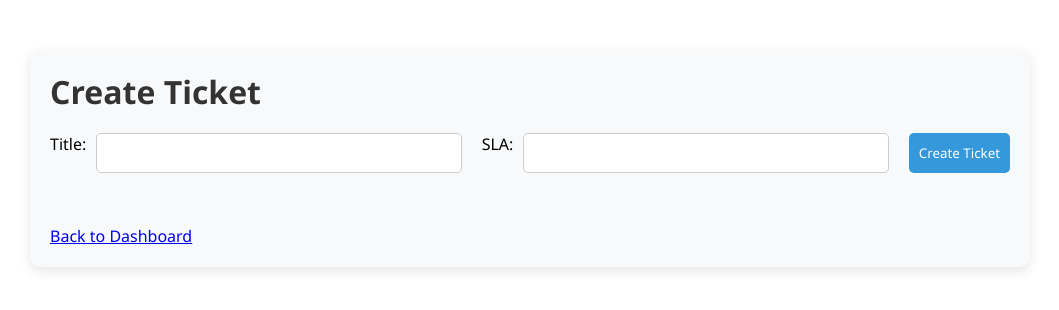
After one commit to bolarinwaolayinka42-design/YbeeApp, a Node server app: template views/createTicket.ejs in a window 1280 px wide. The commit adds this page. Shown: the top 310 px of the page, without its empty margins (110-1169 px from the left). Run offline with Node 20, Linux system fonts and the light colour scheme; the template is opened without the code that fills it, so the values that code supplies are empty.

Commit message:
Improve user workflow and dashboard features

```diff
--- a/server.js
+++ b/server.js
@@ -131,3 +131,32 @@ app.get("/logout", (req, res) => {
 app.listen(PORT, () =>
   console.log(`Server running at http://localhost:${PORT}`)
 );
+
+
+// Render create ticket form
+app.get("/tickets/create", (req, res) => {
+  if (!req.session.user) return res.redirect("/");
+  res.render("createTicket", { user: req.session.user.email, error: null });
+});
+
+// Handle form submission
+app.post("/tickets/create", (req, res) => {
+  if (!req.session.user) return res.redirect("/");
+
+  const { title, sla } = req.body;
+  let tickets = getTickets();
+
+  // Create a new ticket object
+  const newTicket = {
+    id: `T${tickets.length + 1}`, // simple ID generation
+    title,
+    status: "Open",
+    sla,
+    assignedTo: "",
+  };
+
+  tickets.push(newTicket);
+  saveTickets(tickets);
+
+  res.redirect("/dashboard");
+});
--- /dev/null
+++ b/views/createTicket.ejs
@@ -0,0 +1,23 @@
+<!DOCTYPE html>
+<html>
+<head>
+  <title>Create Ticket</title>
+  <link rel="stylesheet" href="/css/style.css">
+</head>
+<body>
+  <div class="container">
+    <h1>Create Ticket</h1>
+    <form method="POST" action="/tickets/create">
+      <label>Title:</label>
+      <input type="text" name="title" required />
+      <br/>
+      <label>SLA:</label>
+      <input type="text" name="sla" required />
+      <br/>
+      <button type="submit">Create Ticket</button>
+    </form>
+    <br/>
+    <a href="/dashboard">Back to Dashboard</a>
+  </div>
+</body>
+</html>
--- a/views/dashboard.ejs
+++ b/views/dashboard.ejs
@@ -8,6 +8,7 @@
 <body>
   <div class="container">
     <h1>Welcome, <%= user %>!</h1>
+
 
     <!-- Ticket Summary -->
     <h3>Ticket Summary</h3>
@@ -60,6 +61,8 @@
     </table>
 
     <a href="/logout" class="btn">Logout</a>
+    <a href="/tickets/create" class="btn">Create New Ticket</a>
+
   </div>
 
   <script>
```
Also changed, not shown: README.md, Screenshot 2025-08-31 181718.png (added), 4 other files.
